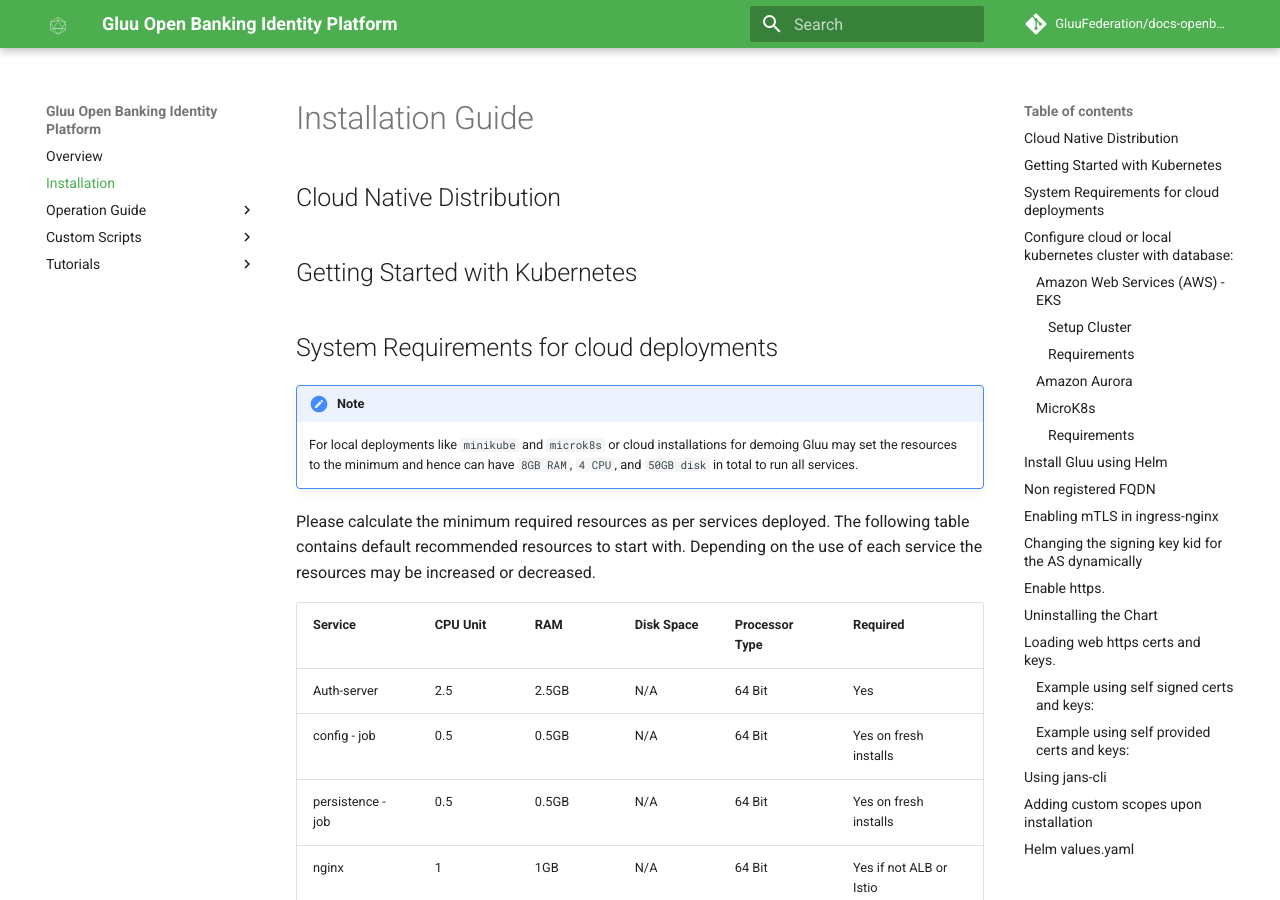
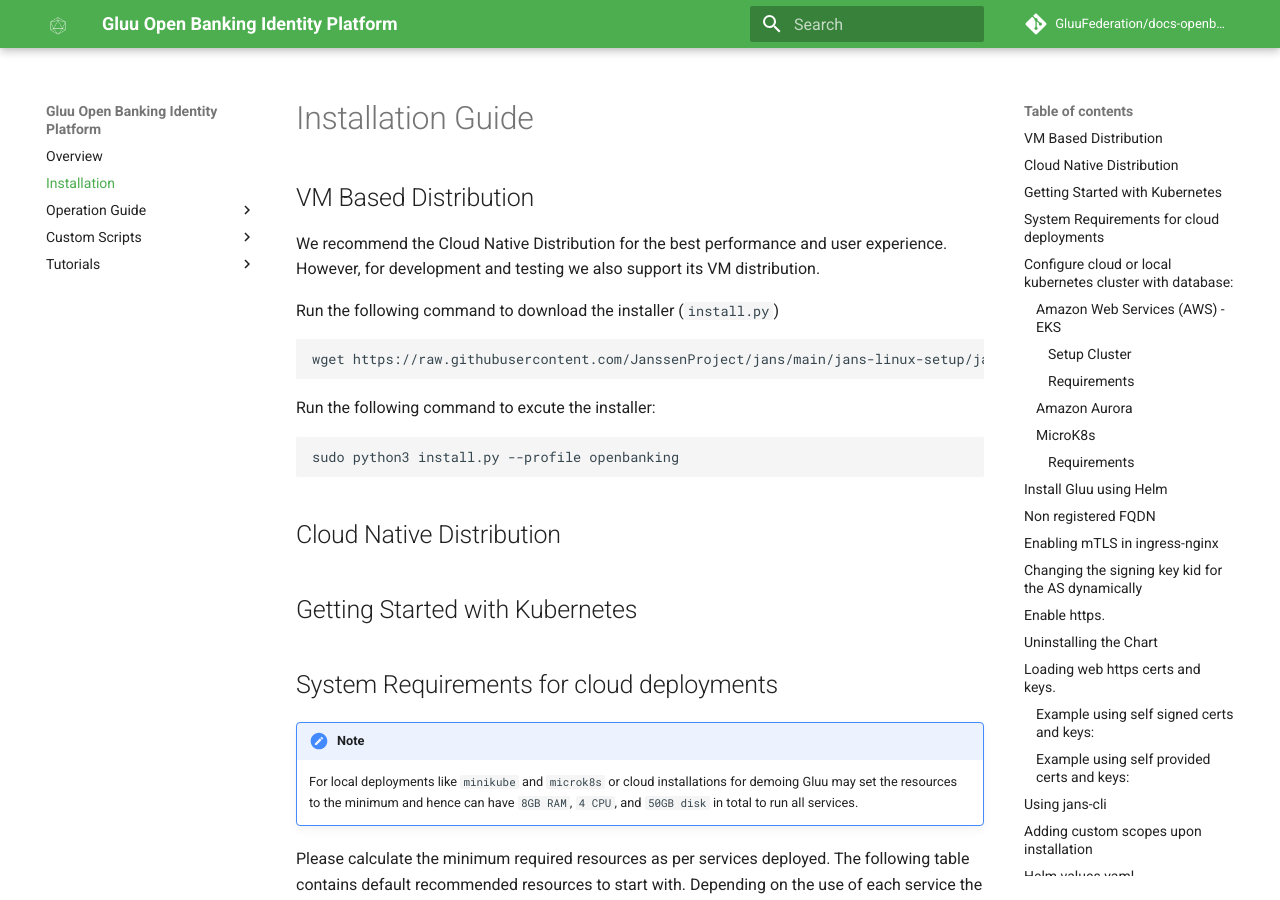
Before and after one commit to GluuFederation/docs-openbanking-prod, an MkDocs documentation site: the page built from docs/source/install-cn.md, in a window 1280 px wide and 900 px high. Built offline with MkDocs 1.6.1 and Material for MkDocs 9.7.7, drawn with Linux system fonts in a browser that asks for light colours; comment, search, counter and statistics services are not loaded.

Commit message:
fix: added details of VM Installation
Added details of VM installation for development and testing.

````diff
--- a/docs/source/install-cn.md
+++ b/docs/source/install-cn.md
@@ -1,4 +1,17 @@
 # Installation Guide
+
+## VM Based Distribution
+
+We recommend the Cloud Native Distribution for the best performance and user experience. However, for development and testing we also support its VM distribution.
+
+Run the following command to download the installer (`install.py`)
+```
+wget https://raw.githubusercontent.com/JanssenProject/jans/main/jans-linux-setup/jans_setup/install.py
+```
+Run the following command to excute the installer:
+```
+sudo python3 install.py --profile openbanking
+```
 
 ## Cloud Native Distribution
 
````
